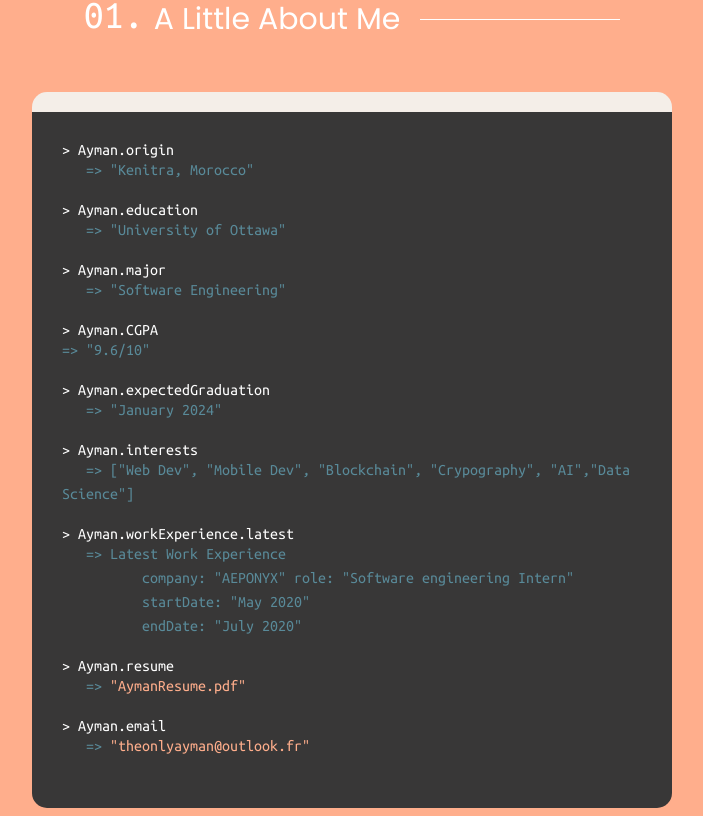
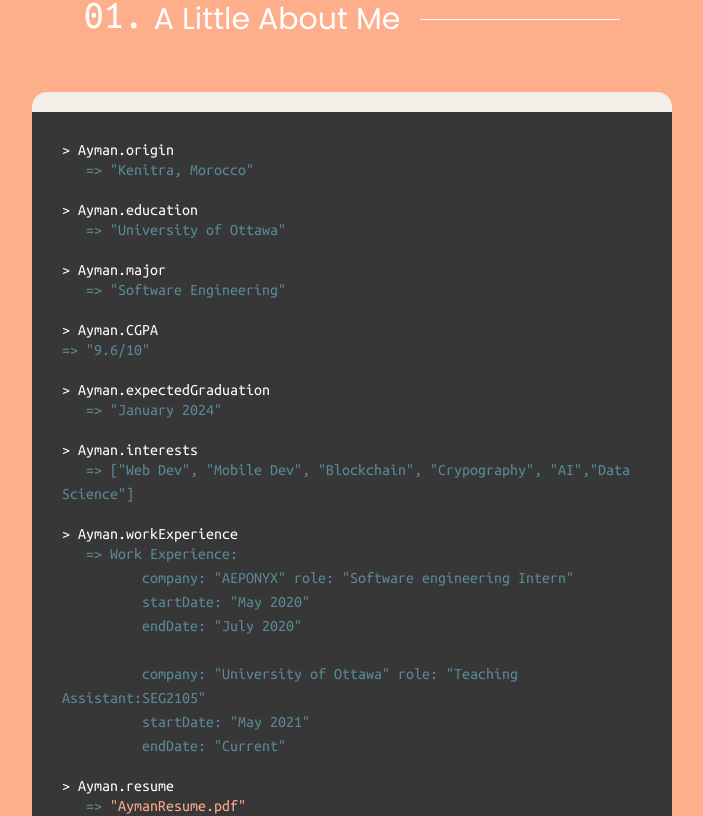
Before and after one commit to afakri/resume-webapp, a React (Create React App) app: page / in a window 1280 px wide. Shown: the part 816-1632 px from the top of the page, without its empty margins (288-991 px from the left). Built offline with nearby package versions, Linux system fonts and the light colour scheme.

Commit message:
changed the resume

```diff
--- a/src/components/Console.js
+++ b/src/components/Console.js
@@ -32,9 +32,9 @@ function Console() {
               &nbsp;&nbsp;&nbsp;={">"} ["Web Dev", "Mobile Dev", "Blockchain",
               "Crypography", "AI","Data Science"]
             </p>
-            {"> "}Ayman.workExperience.latest{" "}
+            {"> "}Ayman.workExperience{" "}
             <p className="consoleResponse">
-              &nbsp;&nbsp;&nbsp;={">"} Latest Work Experience
+              &nbsp;&nbsp;&nbsp;={">"} Work Experience:
               <br />
               &nbsp;&nbsp;&nbsp;&nbsp;&nbsp;&nbsp;&nbsp;&nbsp;&nbsp;&nbsp;company:
               "AEPONYX" role: "Software engineering Intern"
@@ -44,10 +44,30 @@ function Console() {
               <br />
               &nbsp;&nbsp;&nbsp;&nbsp;&nbsp;&nbsp;&nbsp;&nbsp;&nbsp;&nbsp;endDate:
               "July 2020"
+              <br />
+              <br />
+              &nbsp;&nbsp;&nbsp;&nbsp;&nbsp;&nbsp;&nbsp;&nbsp;&nbsp;&nbsp;company:
+              "University of Ottawa" role: "Teaching Assistant:SEG2105"
+              <br />
+              &nbsp;&nbsp;&nbsp;&nbsp;&nbsp;&nbsp;&nbsp;&nbsp;&nbsp;&nbsp;startDate:
+              "May 2021"
+              <br />
+              &nbsp;&nbsp;&nbsp;&nbsp;&nbsp;&nbsp;&nbsp;&nbsp;&nbsp;&nbsp;endDate:
+              "Current"
             </p>
             {"> "}Ayman.resume{" "}
             <p className="consoleResponse">
-              &nbsp;&nbsp;&nbsp;={">"} <a href="AymanResume.pdf" id="email" target="_blank" rel="noopener noreferrer" style={{ textDecoration: "none" }}> <span>"AymanResume.pdf"</span> </a>
+              &nbsp;&nbsp;&nbsp;={">"}{" "}
+              <a
+                href="AymanResume.pdf"
+                id="email"
+                target="_blank"
+                rel="noopener noreferrer"
+                style={{ textDecoration: "none" }}
+              >
+                {" "}
+                <span>"AymanResume.pdf"</span>{" "}
+              </a>
             </p>
             {"> "}Ayman.email
             <p className="consoleResponse">
```
Also changed, not shown: 1 other file (tests, documents, lock files or other folders).
